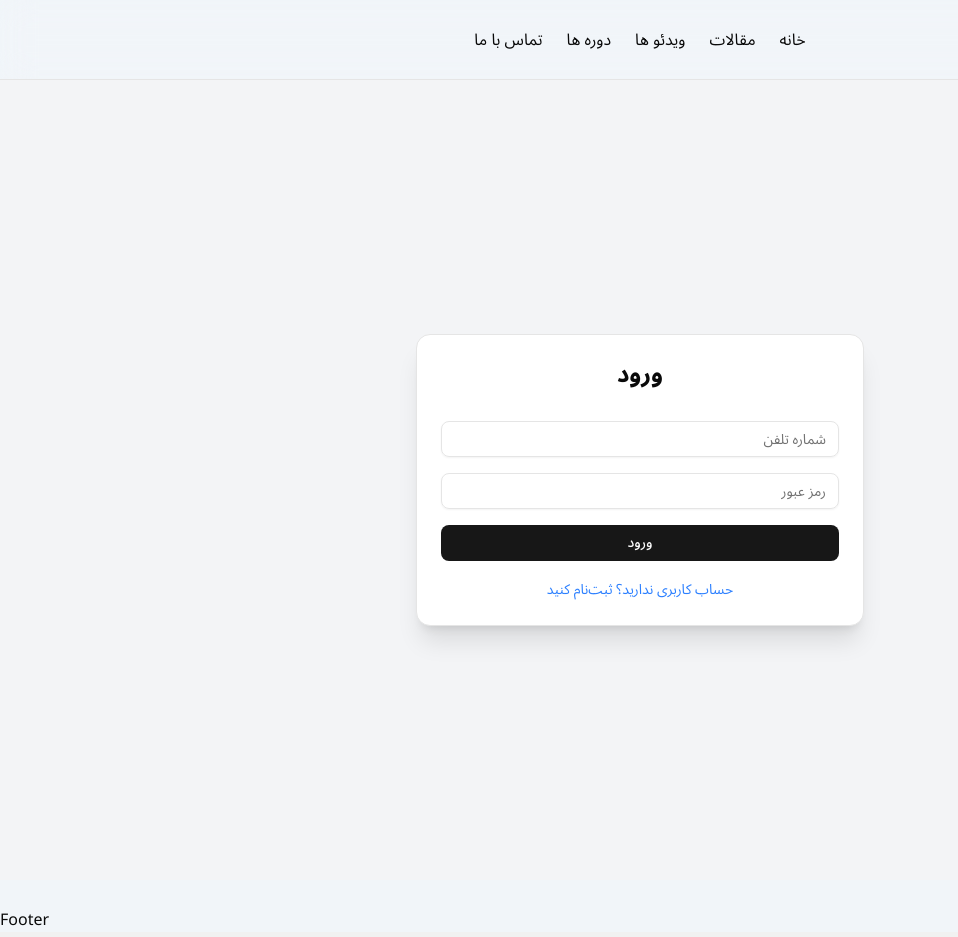
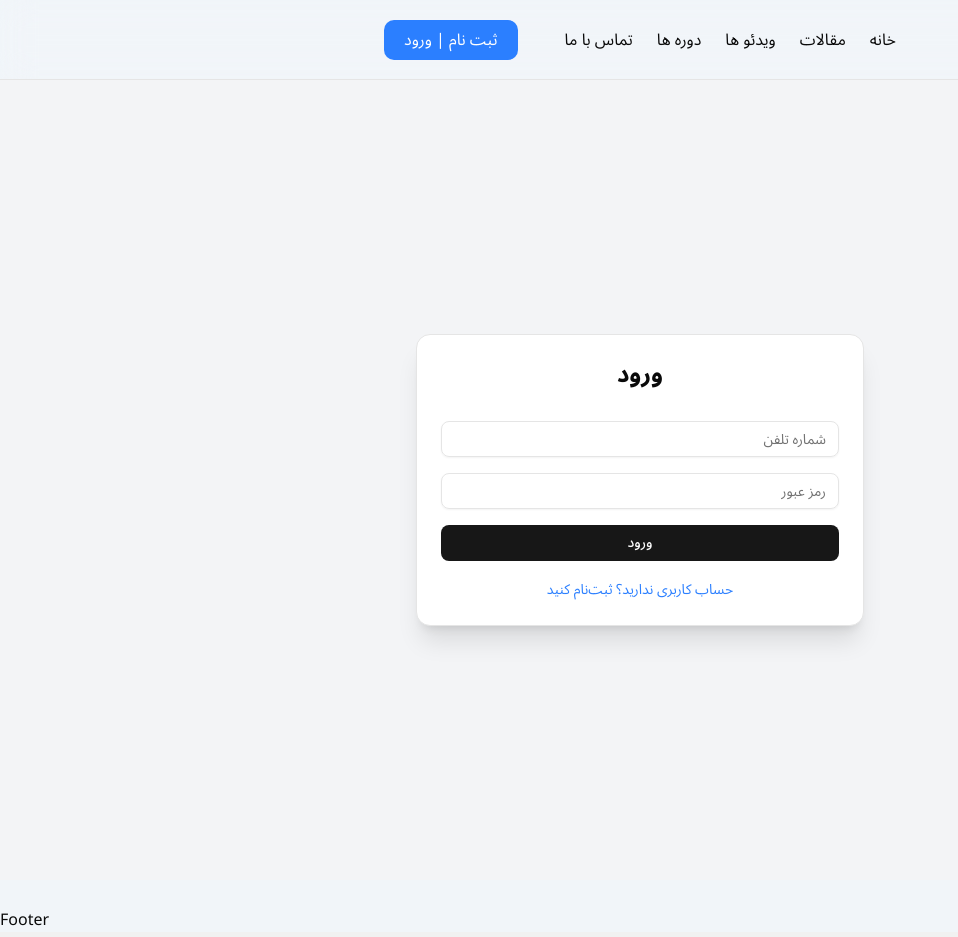
Before and after one commit to parham-ghasemi/amoozeshi, a React (Vite) app in the folder front-end/: page /auth in a window 1280 px wide. Shown: the whole page, without its empty margins (0-958 px from the left). Built offline with nearby package versions, Linux system fonts and the light colour scheme; no server answers.

Commit message:
Refactor Header and AuthForm components for improved layout and navigation

```diff
--- a/front-end/src/components/sections/Header.tsx
+++ b/front-end/src/components/sections/Header.tsx
@@ -1,4 +1,4 @@
-import { Link } from "react-router-dom"
+import { Link, useNavigate } from "react-router-dom"
 import { useState } from "react"
 import { Menu, X } from "lucide-react"
 
@@ -6,7 +6,11 @@ const Header = () => {
   const [open, setOpen] = useState(false)
 
   return (
-    <div className="w-full flex md:justify-center justify-start items-center h-16 md:h-20 sticky top-0 left-0 right-0 px-6 md:px-11 border-b backdrop-blur-lg z-50 bg-[#f1f5f9100a1] hover:bg-slate-100 hover:shadow-xl transition-all duration-300">
+    <div className="w-full flex md:justify-between justify-start items-center h-16 md:h-20 sticky top-0 left-0 right-0 px-6 xl:px-96 md:px-24 border-b backdrop-blur-lg z-50 bg-[#f1f5f9100a1] hover:bg-slate-100 hover:shadow-xl transition-all duration-300">
+      <Link to='/auth' className=" hidden md:block bg-blue-500 py-2 px-5 rounded-lg text-white hover:shadow hover:bg-blue-700 cursor-pointer transition" >
+        ثبت نام | ورود
+      </Link>
+
       <div className="md:flex hidden items-center justify-center gap-6">
         <Link to="/">تماس با ما</Link>
         <Link to="/courses">دوره ها</Link>
@@ -27,6 +31,9 @@ const Header = () => {
           <Link to="/courses" onClick={() => setOpen(false)}>دوره ها</Link>
           <Link to="/videos" onClick={() => setOpen(false)}>ویدئو ها</Link>
           <Link to="/articles" onClick={() => setOpen(false)}>مقالات</Link>
+          <Link to="/auth" onClick={() => setOpen(false)}>
+            ثبت نام | ورود
+          </Link>
           <Link to="/" onClick={() => setOpen(false)}>خانه</Link>
         </div>
       )}
--- a/front-end/src/pages/authForm/AuthForm.tsx
+++ b/front-end/src/pages/authForm/AuthForm.tsx
@@ -56,14 +56,14 @@ const AuthForm: React.FC = () => {
   };
 
   return (
-    <div className="min-h-screen flex items-center justify-center bg-gray-100 px-4" dir="rtl">
-      <Card className="w-full max-w-md shadow-xl">
+    <div className="min-h-screen flex items-center justify-center bg-white md:bg-gray-100 md:px-4" dir="rtl">
+      <Card className="w-full max-w-md md:shadow-xl">
         <CardHeader>
           <CardTitle className="text-center text-2xl font-bold capitalize">
             {mode === "signup" ? "ثبت‌نام" : mode === "otp" ? "تأیید کد یک‌بارمصرف" : "ورود"}
           </CardTitle>
         </CardHeader>
-        <CardContent>
+        <CardContent >
           <AnimatePresence mode="wait">
             <motion.form
               key={mode}
```
